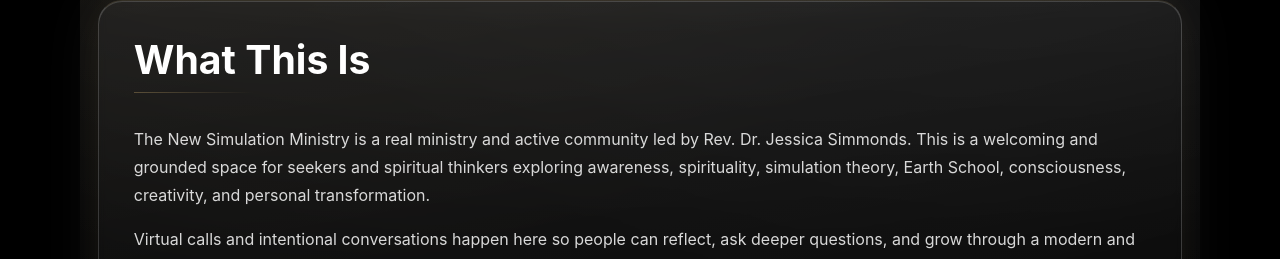
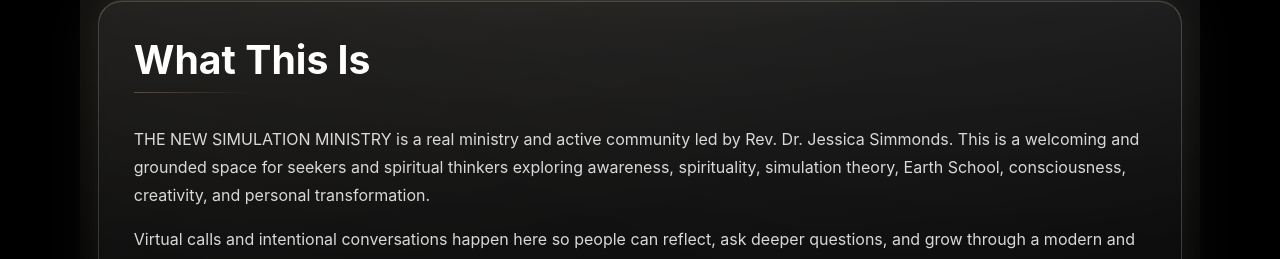
Before and after one commit to jessgoodvibesonly/TheNewSimulationMinistry, a Next.js app: page / in a window 1280 px wide. Shown: the part 1180-1439 px from the top of the page. Built offline with nearby package versions, Linux system fonts and the light colour scheme.

Commit message:
Update site name text to exact uppercase ministry name

```diff
--- a/app/layout.tsx
+++ b/app/layout.tsx
@@ -2,7 +2,7 @@ import type { Metadata } from "next";
 import "./globals.css";
 
 export const metadata: Metadata = {
-  title: "The New Simulation Ministry",
+  title: "THE NEW SIMULATION MINISTRY",
   description:
     "A sacred, modern spiritual community exploring awareness, love, creativity, and conscious living."
 };
--- a/app/page.tsx
+++ b/app/page.tsx
@@ -49,7 +49,7 @@ export default function HomePage() {
     <main className="page">
       <section className="hero section" id="top">
         <div className="hero-logo-wrap">
-          <img src="/the-new-simulation-ministry.png" alt="The New Simulation Ministry logo" className="hero-logo" />
+          <img src="/the-new-simulation-ministry.png" alt="THE NEW SIMULATION MINISTRY" className="hero-logo" />
         </div>
         <p className="kicker">Led by Rev. Dr. Jessica Simmonds</p>
         <h1>THE NEW SIMULATION MINISTRY</h1>
@@ -69,7 +69,7 @@ export default function HomePage() {
       <section className="section content">
         <h2>What This Is</h2>
         <p>
-          The New Simulation Ministry is a real ministry and active community led by Rev. Dr. Jessica Simmonds. This
+          THE NEW SIMULATION MINISTRY is a real ministry and active community led by Rev. Dr. Jessica Simmonds. This
           is a welcoming and grounded space for seekers and spiritual thinkers exploring awareness, spirituality,
           simulation theory, Earth School, consciousness, creativity, and personal transformation.
         </p>
```
